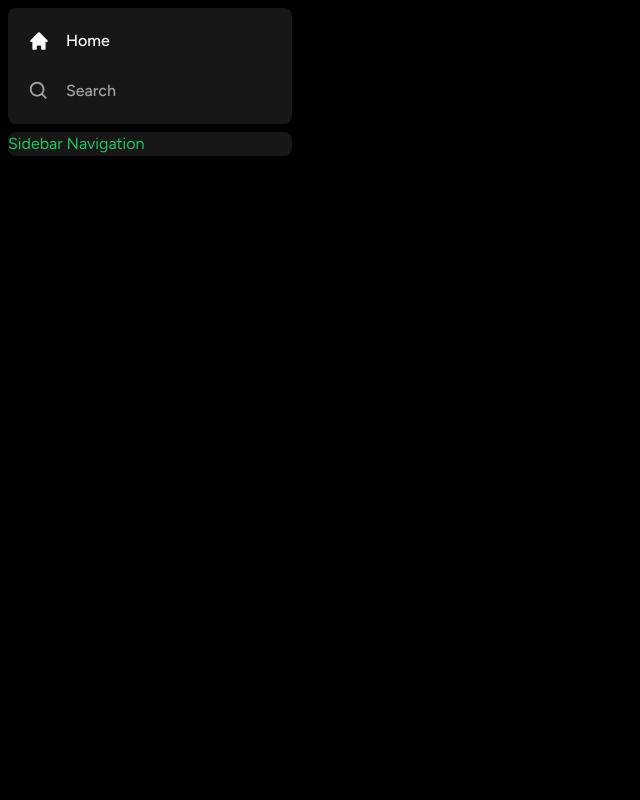
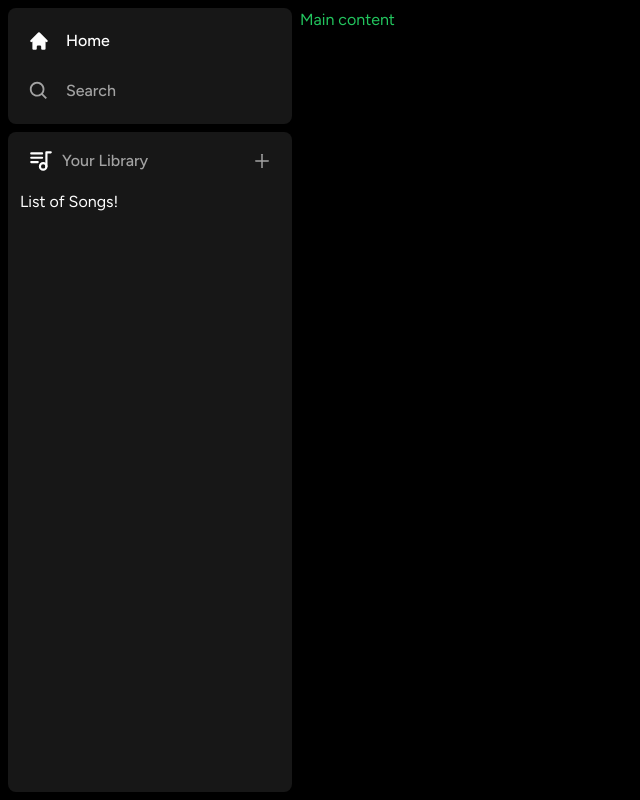
Before and after one commit to pedrohenmonteiro/spotify-clone, a Next.js app: page / in a window 1280 px wide. Shown: the whole page, without its empty margins (0-640 px from the left). Built offline with nearby package versions, Linux system fonts and the light colour scheme.

Commit message:
Library component

```diff
--- a/app/(site)/page.tsx
+++ b/app/(site)/page.tsx
@@ -1,9 +1,5 @@
 import Sidebar from "../components/Sidebar";
 
 export default function Home() {
-  return (
-    <div className="text-green-500">
-      <Sidebar>S</Sidebar>
-    </div>
-  );
+  return <div className="text-green-500">Main content</div>;
 }
--- /dev/null
+++ b/app/components/Library.tsx
@@ -0,0 +1,25 @@
+"use client";
+
+import { TbPlaylist } from "react-icons/tb";
+import { AiOutlinePlus } from "react-icons/ai";
+
+export default function Library() {
+  const onClick = () => {};
+
+  return (
+    <div className="flex flex-col">
+      <div className="flex items-center justify-between px-5 pt-4">
+        <div className="inline-flex items-center gap-x-2">
+          <TbPlaylist className="text-neultral-400" size={26} />
+          <p className="text-neutral-400 font-medium text-md">Your Library</p>
+        </div>
+        <AiOutlinePlus
+          onClick={onClick}
+          size={20}
+          className="text-neutral-400 cursor-pointer hover:text-white transition"
+        />
+      </div>
+      <div className="flex flex-col gap-y-2 mt-4 px-3">List of Songs!</div>
+    </div>
+  );
+}
--- a/app/components/Sidebar.tsx
+++ b/app/components/Sidebar.tsx
@@ -6,6 +6,7 @@
 import { BiSearch } from "react-icons/bi";
 import Box from "./Box";
 import SidebarItem from "./SidebarItem";
+import Library from "./Library";
 
 interface SidebarProps {
   children: React.ReactNode;
@@ -42,8 +43,11 @@
             ))}
           </div>
         </Box>
-        <Box className="overflow-y-auto h-full">Sidebar Navigation</Box>
+        <Box className="overflow-y-auto h-full">
+          <Library />
+        </Box>
       </div>
+      <main className="h-full flex-1 overflow-y-auto py-2">{children}</main>
     </div>
   );
 }
--- a/app/layout.tsx
+++ b/app/layout.tsx
@@ -1,3 +1,4 @@
+import Sidebar from "./components/Sidebar";
 import "./globals.css";
 import { Figtree } from "next/font/google";
 
@@ -15,7 +16,7 @@
 }) {
   return (
     <html lang="en">
-      <body className={font.className}>{children}</body>
+      <body className={font.className}>{<Sidebar>{children}</Sidebar>}</body>
     </html>
   );
 }
```
